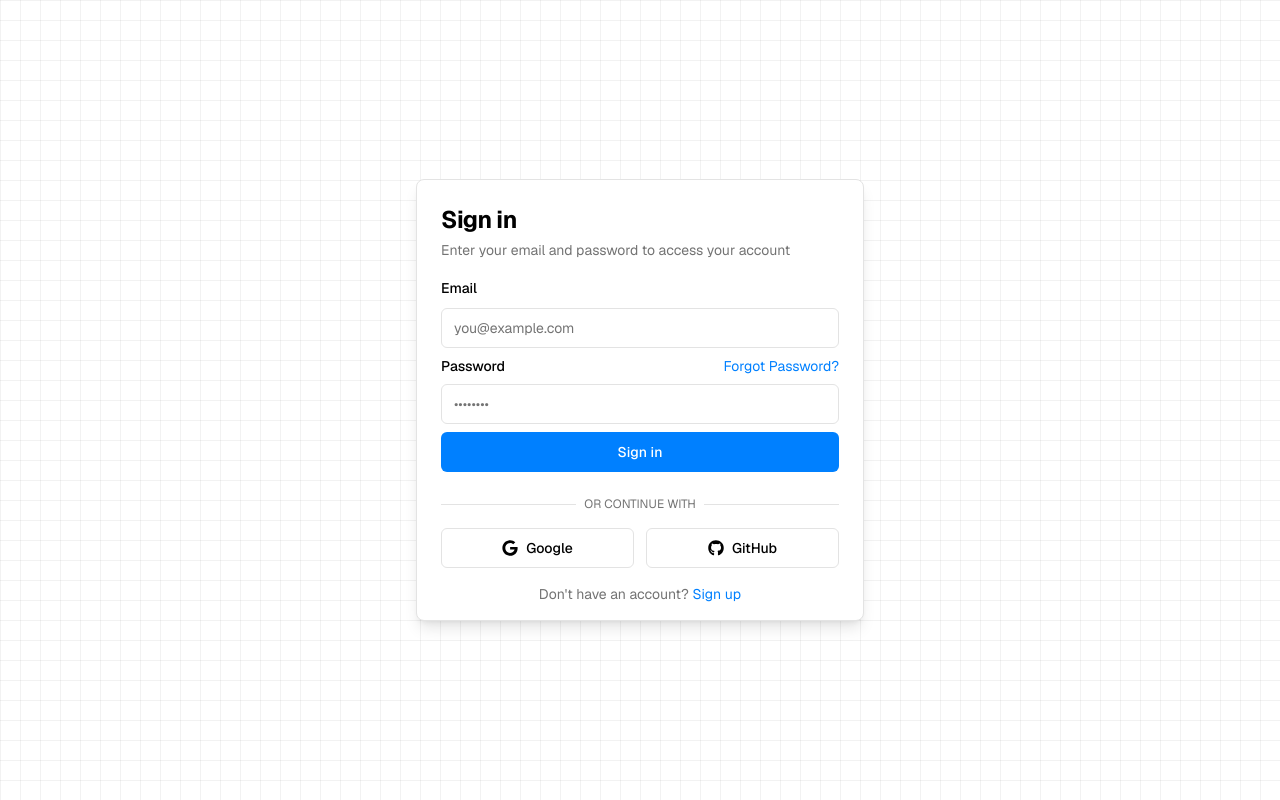
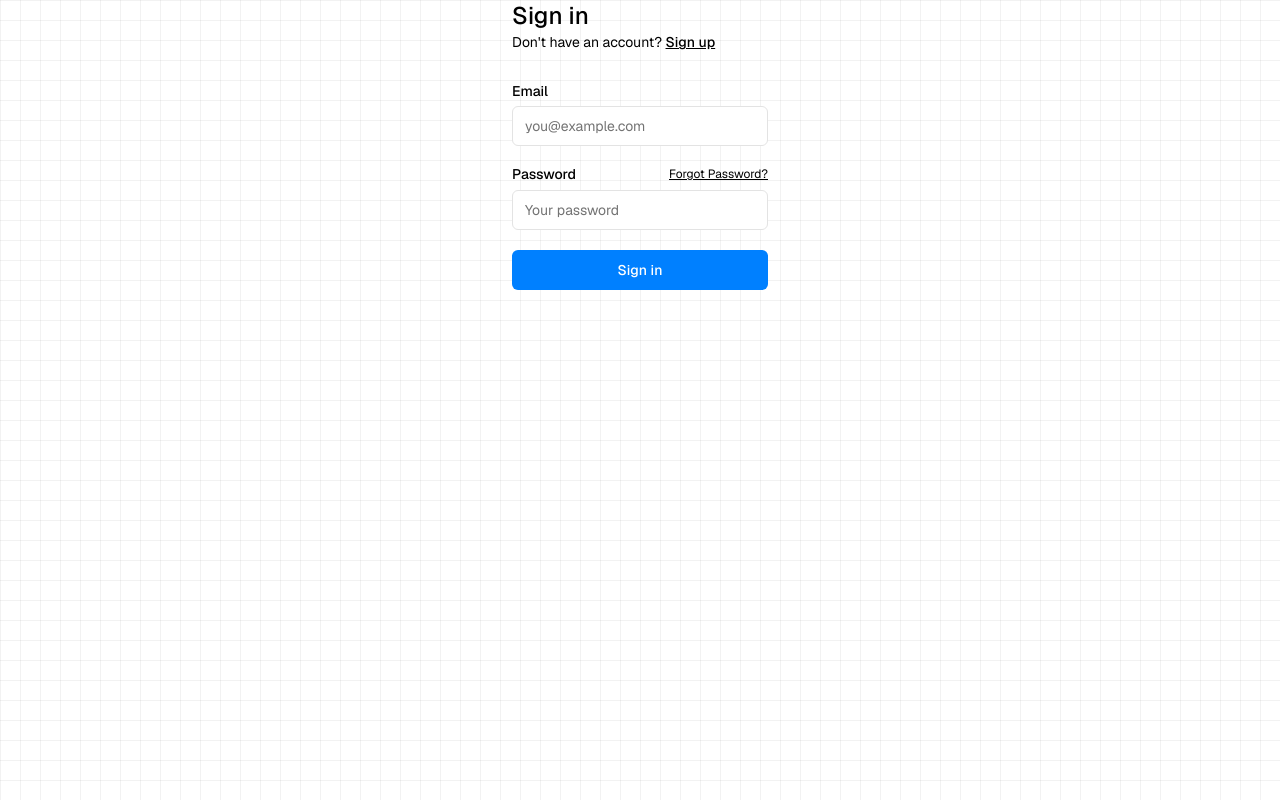
Before and after one commit to degtrdg/paper-to-lecture, a Next.js app in the folder frontend/: page /sign-in in a window 1280 px wide. Built offline with nearby package versions, Linux system fonts and the light colour scheme; no server answers.

Commit message:
Build fixed

```diff
--- a/frontend/app/(auth-pages)/sign-in/page.tsx
+++ b/frontend/app/(auth-pages)/sign-in/page.tsx
@@ -3,71 +3,41 @@ import { FormMessage, Message } from "@/components/form-message";
 import { SubmitButton } from "@/components/submit-button";
 import { Input } from "@/components/ui/input";
 import { Label } from "@/components/ui/label";
-import { Card, CardContent, CardHeader, CardTitle, CardDescription } from "@/components/ui/card";
-import { Button } from "@/components/ui/button";
 import Link from "next/link";
-import { FaGoogle, FaGithub } from 'react-icons/fa';
 
 export default function Login({ searchParams }: { searchParams: Message }) {
   return (
-    <Card className="w-full max-w-md shadow-lg">
-      <CardHeader className="space-y-1 pb-4">
-        <CardTitle className="text-2xl font-bold">Sign in</CardTitle>
-        <CardDescription>
-          Enter your email and password to access your account
-        </CardDescription>
-      </CardHeader>
-      <CardContent className="pb-4">
-        <form className="space-y-2">
-          <div className="space-y-2">
+    <form className="flex-1 flex flex-col min-w-64">
+      <h1 className="text-2xl font-medium">Sign in</h1>
+      <p className="text-sm text-foreground">
+        Don't have an account?{" "}
+        <Link className="text-foreground font-medium underline" href="/sign-up">
+          Sign up
+        </Link>
+      </p>
+      <div className="flex flex-col gap-2 [&>input]:mb-3 mt-8">
         <Label htmlFor="email">Email</Label>
-            <Input id="email" name="email" type="email" placeholder="you@example.com" required />
-          </div>
-          <div className="space-y-2">
+        <Input name="email" placeholder="you@example.com" required />
         <div className="flex justify-between items-center">
           <Label htmlFor="password">Password</Label>
-              <Link className="text-sm text-primary hover:underline" href="/forgot-password">
+          <Link
+            className="text-xs text-foreground underline"
+            href="/forgot-password"
+          >
             Forgot Password?
           </Link>
         </div>
-            <Input id="password" name="password" type="password" placeholder="••••••••" required />
-          </div>
-          <SubmitButton className="w-full" pendingText="Signing In..." formAction={signInAction}>
+        <Input
+          type="password"
+          name="password"
+          placeholder="Your password"
+          required
+        />
+        <SubmitButton pendingText="Signing In..." formAction={signInAction}>
           Sign in
         </SubmitButton>
+        <FormMessage message={searchParams} />
+      </div>
     </form>
-
-        <div className="mt-6">
-          <div className="relative">
-            <div className="absolute inset-0 flex items-center">
-              <span className="w-full border-t" />
-            </div>
-            <div className="relative flex justify-center text-xs uppercase">
-              <span className="bg-background px-2 text-muted-foreground">
-                Or continue with
-              </span>
-            </div>
-          </div>
-
-          <div className="mt-4 grid grid-cols-2 gap-3">
-            <Button variant="outline" type="button">
-              <FaGoogle className="mr-2 h-4 w-4" /> Google
-            </Button>
-            <Button variant="outline" type="button">
-              <FaGithub className="mr-2 h-4 w-4" /> GitHub
-            </Button>
-          </div>
-        </div>
-
-        <p className="mt-4 text-center text-sm text-muted-foreground">
-          Don't have an account?{" "}
-          <Link className="text-primary hover:underline" href="/sign-up">
-            Sign up
-          </Link>
-        </p>
-
-        <FormMessage message={searchParams} />
-      </CardContent>
-    </Card>
   );
 }
--- a/frontend/app/api/dispatcher/create-job/jobProcessor.ts
+++ b/frontend/app/api/dispatcher/create-job/jobProcessor.ts
@@ -102,7 +102,7 @@ export async function testProcessJob(enableTest: boolean = false) {
 }
 
 // Modify your existing processJob function to include the test
-export async function processJob(user_id: string, pdfUrl: string, isTest: boolean = true) {
+export async function processJob(user_id: string, pdfUrl: string, isTest: boolean = false) {
     if (isTest) {
         return await testProcessJob(true);
     }
--- a/frontend/package.json
+++ b/frontend/package.json
@@ -7,6 +7,7 @@
   },
   "dependencies": {
     "@cartesia/cartesia-js": "^1.1.0",
+    "@google/generative-ai": "^0.21.0",
     "@humeai/voice": "^0.1.10",
     "@humeai/voice-react": "^0.1.16",
     "@instructor-ai/instructor": "^1.5.0",
@@ -25,6 +26,7 @@
     "lucide-react": "^0.436.0",
     "next": "latest",
     "next-themes": "^0.3.0",
+    "pdf-lib": "^1.17.1",
     "pdf2pic": "^3.1.3",
     "pdfjs-dist": "^4.7.76",
     "prettier": "^3.3.3",
```
Also changed, not shown: 2 other files (tests, documents, lock files or other folders). Lines whose indentation alone changed are shown as unchanged.
